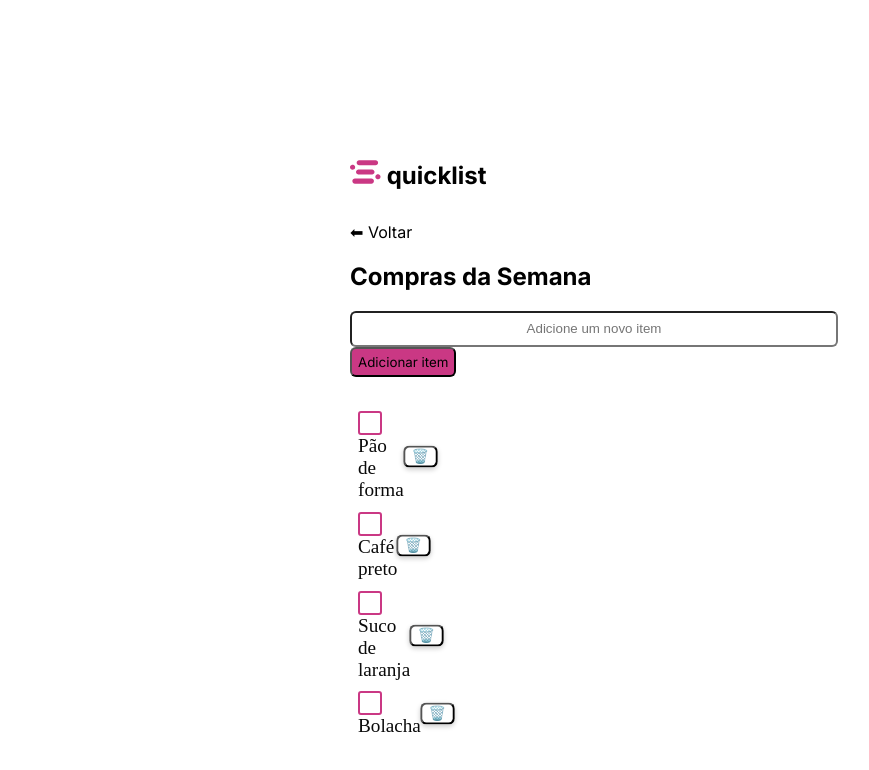
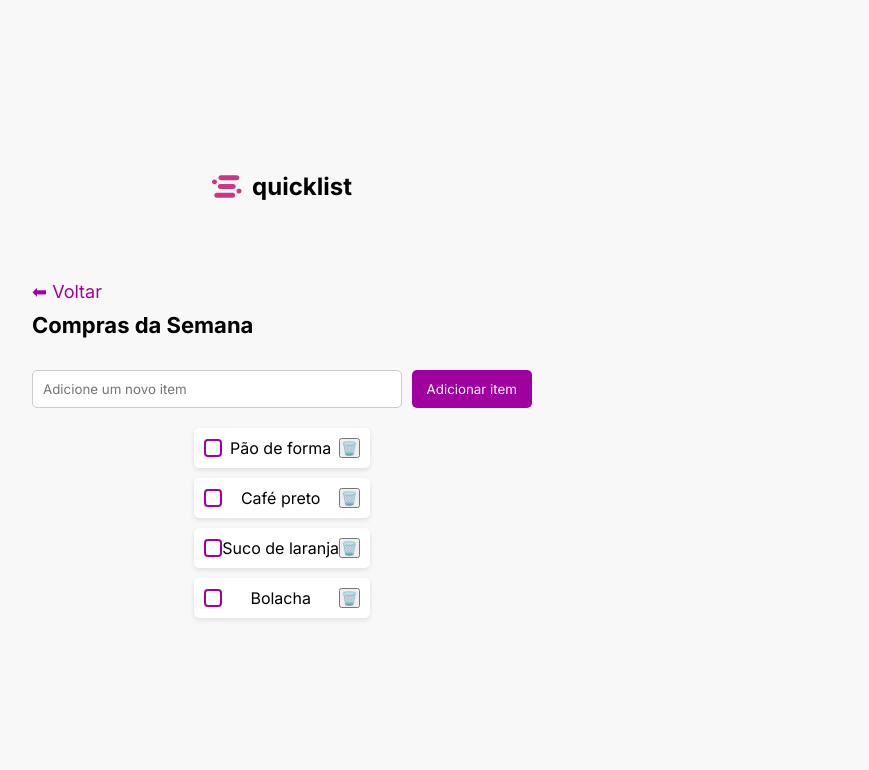
Before and after one commit to saulo-developer/Lista-de-Compras, a plain HTML site: page index.html in a window 1280 px wide. Shown: the whole page, without its empty margins (358-1227 px from the left). Drawn offline with Linux system fonts and the light colour scheme.

Commit message:
making some adjustments on css part

```diff
--- a/section.css
+++ b/section.css
@@ -1,223 +1,162 @@
+/* Reset básico */
+* {
+    margin: 0;
+    padding: 0;
+    box-sizing: border-box;
+    font-family: "Inter", sans-serif;
+}
+
+body {
+    display: flex;
+    flex-direction: column;
+    align-items: center;
+    justify-content: center;
+    min-height: 100vh;
+    background-color: #f8f8f8;
+    padding: 20px;
+}
+
+/* Estilizando a logo */
+nav {
+    width: 100%;
+    text-align: center;
+    margin-bottom: 20px;
+    margin-bottom: 5rem;
+}
+
 .logo {
+    display: flex;
+    align-items: center;
+    justify-content: center;
+    font-size: 24px;
+    font-weight: bold;
+}
 
-    font-family: 'Inter', sans-serif;
+.icon {
+    width: 30px;
+    margin-right: 10px;
 }
+
+/* Header e input */
+header {
+    text-align: left;
+    width: 100%;
+    max-width: 500px;
+}
+
 .voltar {
-    font-family: 'Inter', sans-serif;
+    display: inline-block;
+    margin-bottom: 10px;
+    text-decoration: none;
+    font-size: 18px;
+    color: #A000A0;
+}
+
+.tipo5 {
+    font-size: 22px;
+    margin-bottom: 10px;
+}
+
+.input-container {
+    display: flex;
+    gap: 10px;
+    width: 100%;
+}
+
+.input-container input {
+    flex: 1;
+    padding: 10px;
+    border: 1px solid #ccc;
+    border-radius: 5px;
+}
+
+.add-btn {
+    padding: 10px 15px;
+    background-color: #A000A0;
+    color: white;
+    border: none;
+    border-radius: 5px;
     cursor: pointer;
 }
 
+.add-btn:hover {
 
-.input-container {
-
-    font-family: 'Inter', sans-serif;
-    height: 30px;
-
-
-
+    background-color: #171417;
 
 }
 
-.add-btn{
-    font-family: 'Inter', sans-serif;
-    background-color: #CA3884;
-    border-radius: 6px;
-    height: 30px;
 
+.delete-btn:hover {
 
+    background-color: #A000A0;
+    cursor: pointer;
 }
 
-.add-btn:hover {
-    background-color: #e2dbdf;
-
+/* Personalizando o checkbox */
+.checkbox {
+    appearance: none; /* Remove o estilo padrão */
+    width: 18px;
+    height: 18px;
+    border: 2px solid #A000A0; /* Borda rosa */
+    border-radius: 4px;
+    position: relative;
     cursor: pointer;
-    transform: scale(1.05);
-    transition: all 0.3s ease;
-    box-shadow: 0 2px 5px rgba(0, 0, 0, 0.2);
+    outline: none;
 }
 
-.tipo1, .tipo2, .tipo3, .tipo4, .tipo5{
-
-    font-family: 'Inter', sans-serif;
+/* Quando marcado */
+.checkbox:checked {
+    background-color: #A000A0; /* Fundo rosa */
+    border-color: #A000A0;
 }
 
-nav {
-
-    margin-left:700px;
-
-    margin-top: 10rem;
-}
-
-header {
-
-    margin-top: 2rem;
-
-    margin-bottom: 70px;
-
-    margin-left:700px;
-}
-main
-  {
-
-margin-left: -12rem;
-
-
-
-
-  }
-
-
-  input::placeholder {
-    text-align: center;
-}
-
-input {
-    text-align: center;
-}
-
-  .delete-btn {
-    background-color: #fff;
-
-    cursor: pointer;
-    transform: scale(1.05);
-    transition: all 0.3s ease;
-    box-shadow: 0 2px 5px rgba(0, 0, 0, 0.2);
-    border-radius: 6px;
-
-
-
-margin-right: 50rem;
-
-
-
-  }
-
-  .delete-btn:hover{
-    cursor: pointer;
-    background-color:  #CA3884;
-    transform: scale(1.05);
-    box-shadow: 0 2px 5px rgba(0, 0, 0, 0.2);
-    cursor: pointer;
-  }
-
-
-
-
-  input {
-    width: 30rem;
-    height: 30px;
-    border-radius: 6px;
-  }
-
-
-  li {
-
-
-    list-style-type: none; /* Remove os marcadores de lista (pontos) */
-    justify-content: space-between;
-    padding: 0;
-
-  }
-
-
-
-
-  a {
-    text-decoration: none;
-    color: inherit;
+/* Adicionando um check branco */
+.checkbox:checked::after {
+    content: "✔";
+    font-size: 14px;
+    color: white;
+    position: absolute;
+    top: 50%;
+    left: 50%;
+    transform: translate(-50%, -50%);
+    font-weight: bold;
 }
 
 
-.checkbox {
-    display: none;
-}
-
-.custom-checkbox {
-    display: inline-block;
-    width: 20px;
-    height: 20px;
-    background-color: #fff;
-    border: 2px solid #CA3884;
-    border-radius: 3px;
-    transition: all 0.3s ease;
-    margin-right: 10px;
-    vertical-align: middle; /* Alinha verticalmente com o texto */
-}
-
-.checkbox:checked + label .custom-checkbox {
-    background-color: #CA3884;
-    transform: scale(1.05);
-    box-shadow: 0 2px 5px rgba(0, 0, 0, 0.2);
-    cursor: pointer;
-}
-
+/* Lista de compras */
 .lista-compras {
-    list-style-type: none;
-    padding: 0;
-
+    list-style: none;
+    width: 100%;
+    max-width: 500px;
+    margin-top: 20px;
 }
 
 .lista-compras li {
     display: flex;
     align-items: center;
-
+    justify-content: space-between;
+    padding: 10px;
+    background: white;
+    border-radius: 5px;
     margin-bottom: 10px;
-
+    box-shadow: 0px 2px 5px rgba(0, 0, 0, 0.1);
 }
 
+.tipo5 {
 
+    margin-bottom: 2rem;
+}
+/* Responsividade */
+@media (max-width: 600px) {
+    .input-container {
+        flex-direction: column;
+    }
 
+    .input-container input {
+        width: 100%;
+    }
 
-.lista-compras  {
-    background: none;
-    border: none;
-    cursor: pointer;
-    font-size: 1.2em;
-
-
-
-
+    .add-btn {
+        width: 100%;
+    }
 }
-
-
-
-/*ista-compras .delete-btn:hover {
-
-
-
-
-    color: #A8326E;
-}
-
-
-*/
-a {
-    text-decoration: none;
-    color: inherit;
-}
-
-
-
-.lista-compras li {
-    display: flex;
-
-    margin-bottom: 10px;
-
-    margin-left: 800px;
-}
-
-.lista-compras .checkbox {
-    margin-right: 20px; /* Reduz a margem entre o checkbox e o botão */
-
-}
-
-.lista-compras  {
-    background: none;
-    border: none;
-    cursor: pointer;
-    font-size: 1.2em;
-    margin-left: 100px;
-    color: #0a0a0a;
-
-
-}
```
